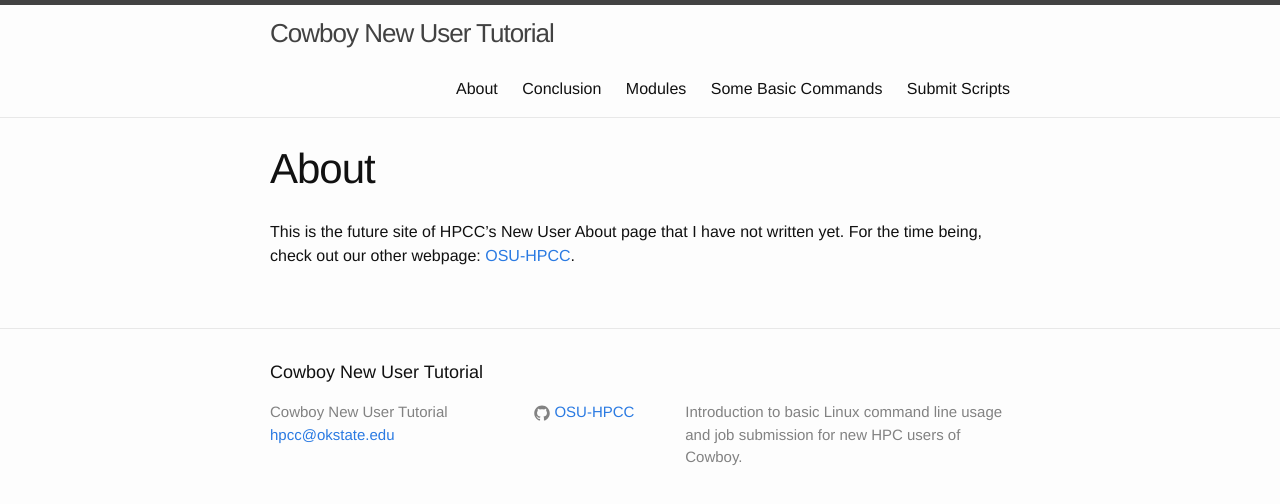
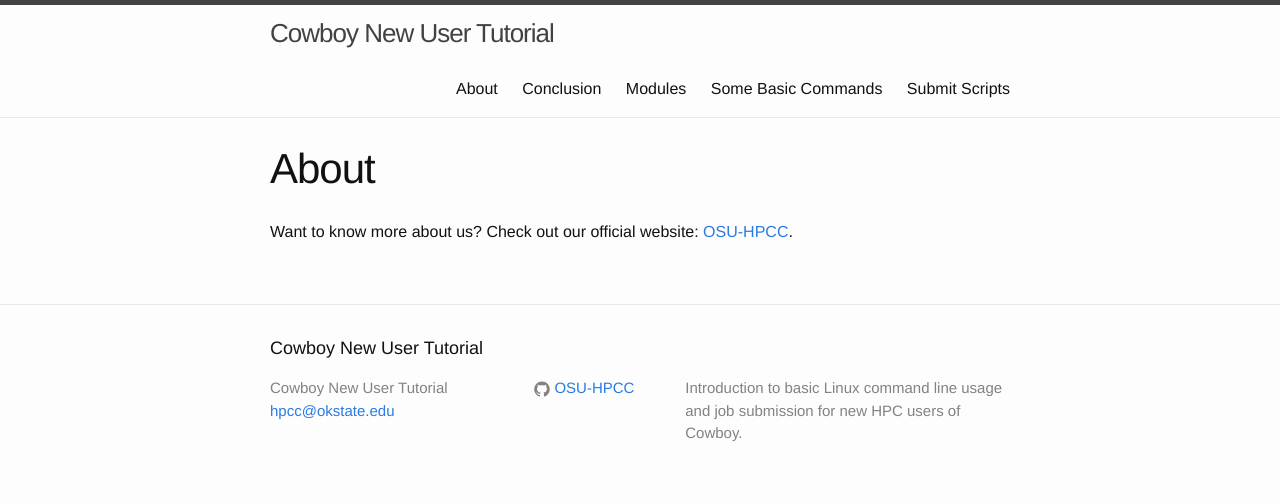
Before and after one commit to OSU-HPCC/New-User-Tutorial, a Jekyll site: the page built from about.md, in a window 1280 px wide. Shown: the top 504 px of the page. Built offline with Jekyll 4.4.1, drawn with Linux system fonts in a browser that asks for light colours.

Commit message:
Fixed About site.

```diff
--- a/about.md
+++ b/about.md
@@ -4,4 +4,4 @@ title: About
 permalink: /about/
 ---
 
-This is the future site of HPCC's New User About page that I have not written yet. For the time being, check out our other webpage: [OSU-HPCC](http://hpc.it.okstate.edu/).
+Want to know more about us? Check out our official website: [OSU-HPCC](https://hpcc.okstate.edu/content/about-osu-hpcc).
```
